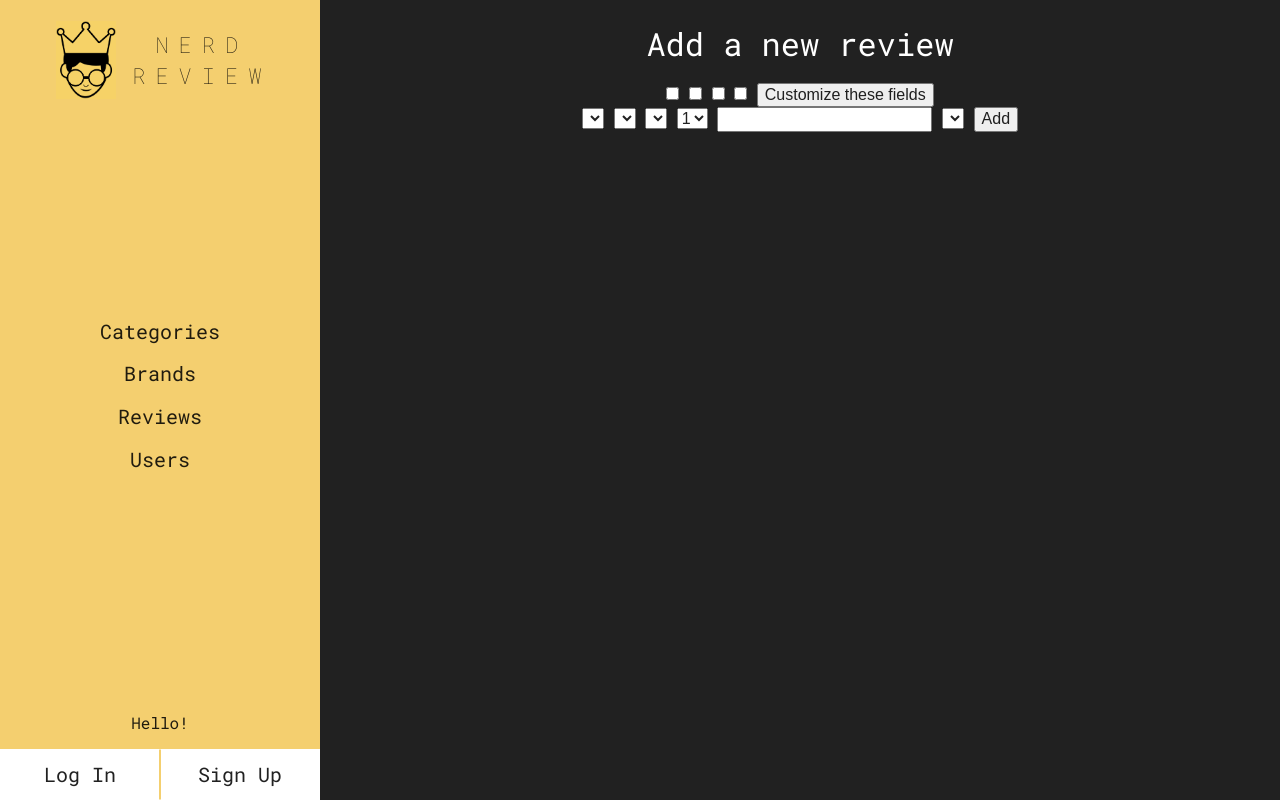
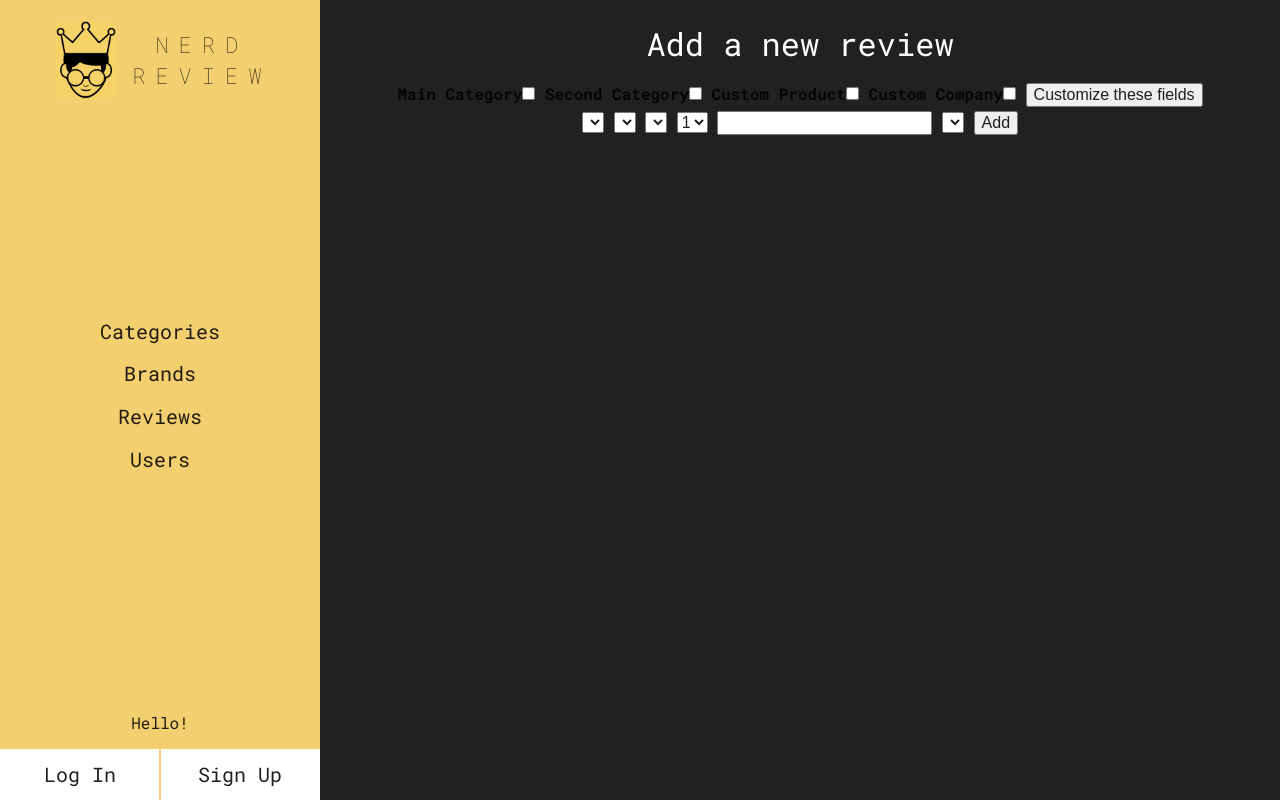
Before and after one commit to DigitalCrafts-September-2016-Cohort/team_freedom_nerdreview, a Flask app: page /product_review in a window 1280 px wide. Run offline with Flask 2, Linux system fonts and the light colour scheme; data that the repository does not hold is empty; some libraries are stand-ins or nearby versions.

```diff
--- a/server.py
+++ b/server.py
@@ -525,7 +525,6 @@ def add_review():
         )
 
     # Finally, a new review is created based off of the information from the form that has been filtered and inserted through the database
-    # Need to add the user information once login is fixed, and create an auto-timestamp method for date column in review table
     if session['username']:
         session_un = session['username']
         userid_query = db.query("select * from users where users.user_name = '%s'" % session_un).namedresult()
--- a/templates/add_product_review.html
+++ b/templates/add_product_review.html
@@ -10,10 +10,10 @@
 {% block body %}
 <h1>Add a new review</h1>
 <form class="add_main" action="/product_review" method="POST">
-  <input type="checkbox" name="customize_main_cat" value="customize_main_cat">
-  <input type="checkbox" name="customize_second_cat" value="customize_second_cat">
-  <input type="checkbox" name="customize_product" value="customize_product">
-  <input type="checkbox" name="customize_company" value="customize_company">
+  <label for="custom_nav">Main Category<input type="checkbox" name="customize_main_cat" value="customize_main_cat"></label>
+  <label for="custom_nav">Second Category<input type="checkbox" name="customize_second_cat" value="customize_second_cat"></label>
+  <label for="custom_nav">Custom Product<input type="checkbox" name="customize_product" value="customize_product"></label>
+  <label for="custom_nav">Custom Company<input type="checkbox" name="customize_company" value="customize_company"></label>
   <button type="submit">Customize these fields</button>
 </form>
 
```
